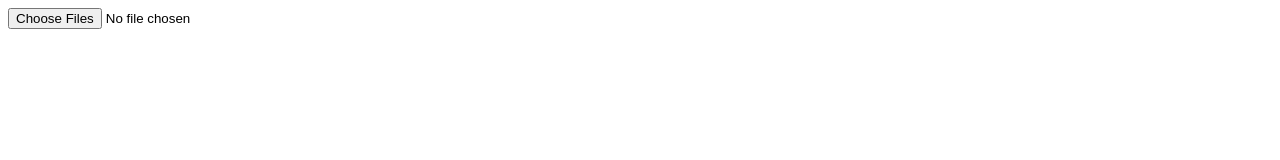
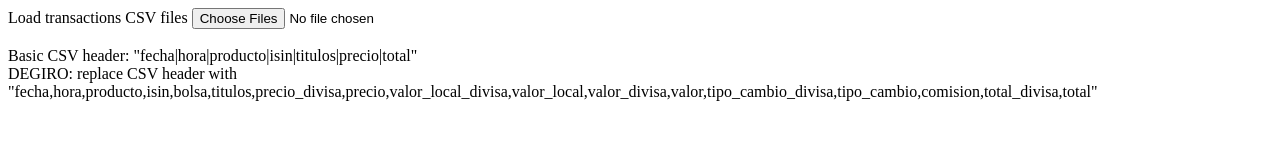
Before and after one commit to mparis/mparis.github.io, a plain HTML site: page stocks/irpf/index.html in a window 1280 px wide. Drawn offline with Linux system fonts and the light colour scheme.

Commit message:
stocks-irpf: index.html: improve info

```diff
--- a/stocks/irpf/index.html
+++ b/stocks/irpf/index.html
@@ -8,6 +8,14 @@
   </head>
 
   <body>
-    <input type="file" id="files" name="files[]" multiple />
+    Load transactions CSV files <input type="file" id="files" name="files[]" multiple />
+
+    <br><br>
+
+    <div>
+      Basic CSV header: "fecha|hora|producto|isin|titulos|precio|total"
+      <br>
+      DEGIRO: replace CSV header with "fecha,hora,producto,isin,bolsa,titulos,precio_divisa,precio,valor_local_divisa,valor_local,valor_divisa,valor,tipo_cambio_divisa,tipo_cambio,comision,total_divisa,total"
+    </div>
   </body>
 </html>
```
